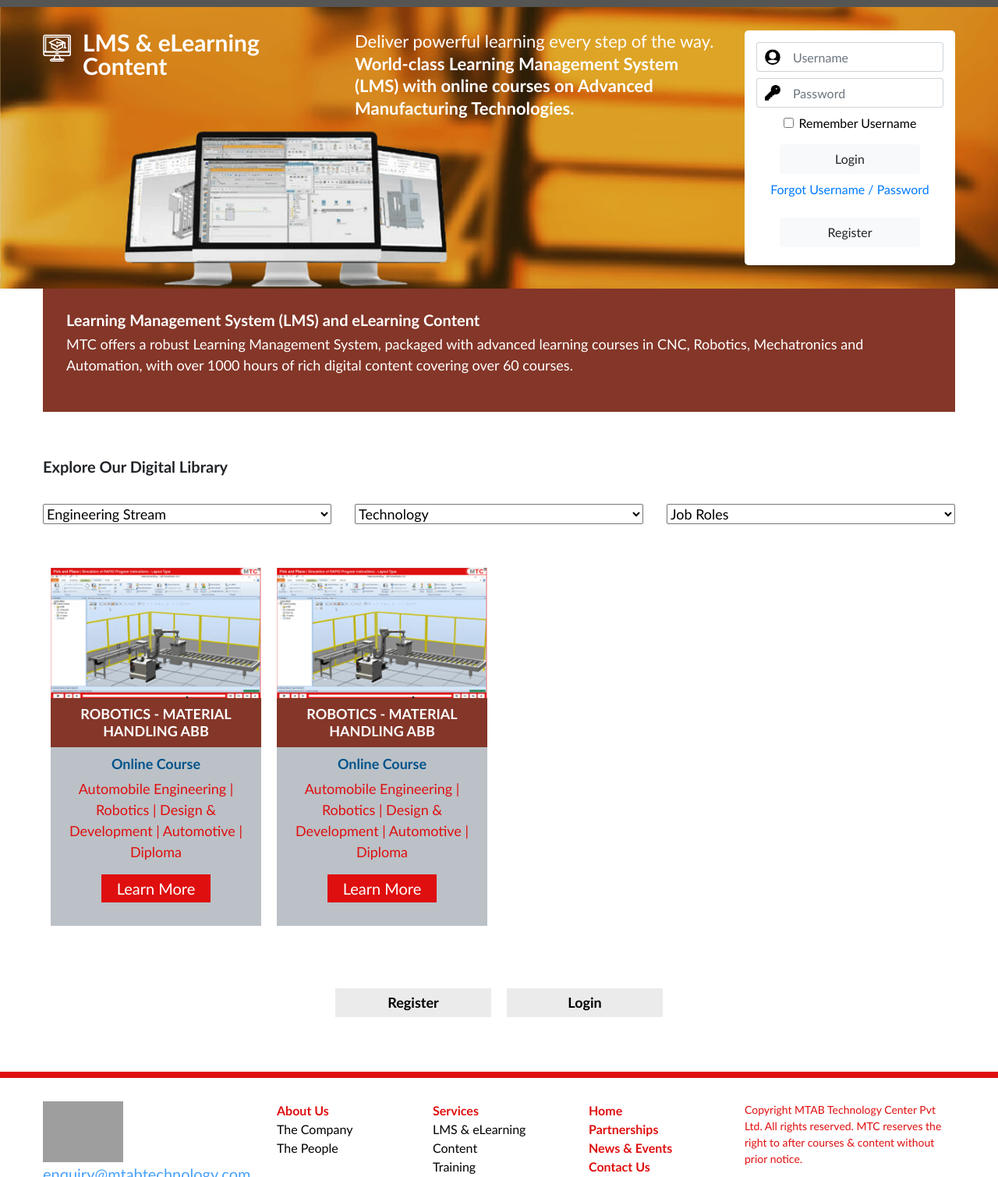
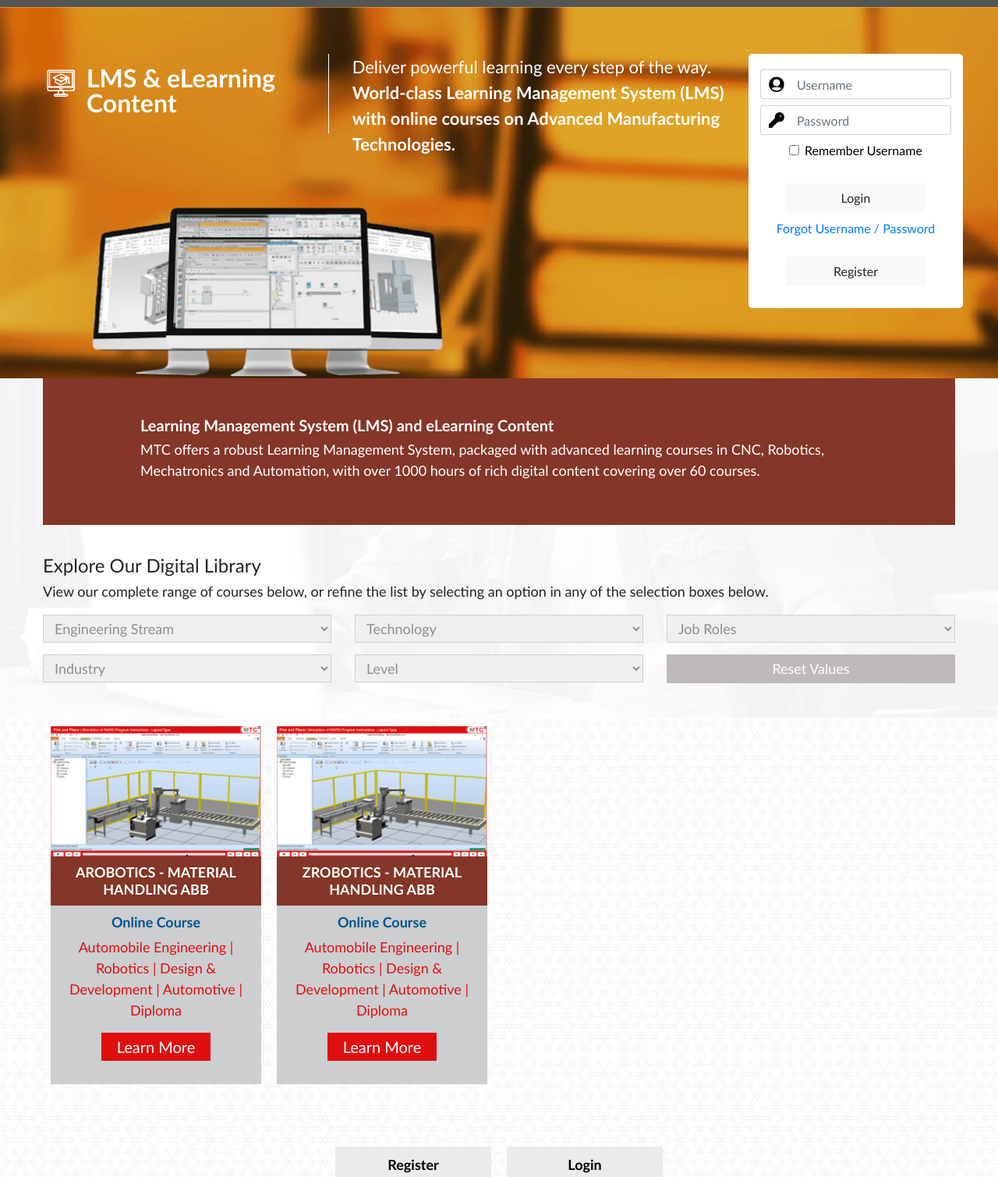
Before and after one commit to philsav/isotope-json-sort, a PHP site: page / in a window 1280 px wide. Shown: the part 317-1826 px from the top of the page at 78% size. Run offline with PHP 8.4, Linux system fonts and the light colour scheme; some web fonts are replaced; grey boxes are pictures that could not be loaded.

Commit message:
Working Isotope with reset

```diff
--- a/courses.json
+++ b/courses.json
@@ -1,6 +1,6 @@
 [
 	{
-		"course_name": "Robotics - Material Handling ABB",
+		"course_name": "ZRobotics - Material Handling ABB",
 		"course_eng_stream": "es-aeronautical",
 		"course_technology": "tech-cad",
 		"course_job_roles": "jr-design-dev",
@@ -11,7 +11,7 @@
 		"course_link": "12"
 	},
 	{
-		"course_name": "Robotics - Material Handling ABB",
+		"course_name": "ARobotics - Material Handling ABB",
 		"course_eng_stream": "es-automobile",
 		"course_technology": "tech-cae",
 		"course_job_roles": "jr-design-dev",
--- a/index.html
+++ b/index.html
@@ -45,7 +45,7 @@
 
       <!-- Banner-->
       <section class="banner">
-         <div class="container">
+         <div class="container-fluid">
             <div class="row">
                <div class="col-md-6 col-lg-4">
                   <div class="lms">
@@ -106,10 +106,11 @@
       <div class="clearfix"></div>
 
       <!--learning-->
+      <div class="content1">
       <div class="container">
          <section class="learning">
             <div class="row">
-               <div class="col-sm-12">
+               <div class="col-md-10 mx-auto">
                   <h3>Learning Management System (LMS) and eLearning Content</h3>
                   <p>
                      MTC offers a robust Learning Management System, packaged with advanced learning courses in CNC, Robotics, Mechatronics and Automation, with over 1000 hours of rich digital content covering over 60 courses.
@@ -117,14 +118,14 @@
                </div>
             </div>
          </section>
-      </div>
 
       <div class="clearfix"></div>
 
       <!--explore-->
-      <div class="container">
-         <section class="explore">
+         <div class="explore">
             <h3>Explore Our Digital Library</h3>
+            <p>View our complete range of courses below, or refine the list by selecting an option in any of the selection boxes below.
+            </p>
             <div class="row filters">
                <div class="col-md-4">
                   <select class="filter-select" value-group="engineering-stream">
@@ -155,25 +156,50 @@
                      <option value=".jr-process-plan">Process Planning</option>
                   </select>
                </div>
-               <div class="col-md-4"></div>
-               <div class="col-md-4"></div>
-               <div class="col-md-4"></div>
+
+               <div class="col-md-4">
+                  <select class="filter-select" value-group="job-role-stream">
+                     <option value="">Industry</option>
+                     <option value=".jr-design-dev">Automotive</option>
+                     <option value=".jr-draft-detail">Electronics</option>
+                     <option value=".jr-cae">Electrical</option>
+                  </select>
+               </div>
+
+               <div class="col-md-4">
+                  <select class="filter-select" value-group="job-role-stream">
+                     <option value="">Level</option>
+                     <option value=".jr-design-dev">Vocational Skills</option>
+                     <option value=".jr-draft-detail">Diploma</option>
+                     <option value=".jr-cae">Engineering Graduate</option>
+                  </select>
+               </div>
+
+               <div class="col-md-4">
+                  <button class="btn-secondary reset" data-filter="*">Reset Values</button>
+               </div>
+
             </div>
-         </section>
+         </div>
+      </div> </div>
 
          <!--courses-->
+         <div class="content2">
+            <div class="container">
+               <p class="no-results">Sorry there are no results, try a different selection</p>
          <section class="courses">
             <div class="grid" id="courses">
 
             </div>
          </section>
 
+         <div class="clearfix"></div>
+
          <section class="footer-register">
                <a class="reg" href="">Register</a>
                <a class="login" href="">Login</a>
          </section>
-
-      </div>
+      </div> </div>
 
       <!--footer-->
       <footer>
--- a/js/main.js
+++ b/js/main.js
@@ -7,6 +7,8 @@
 		xhr.onload = function() {
 			if (this.status === 200) {
 				const courses = JSON.parse(this.responseText);
+				courses.sort(dynamicSort('course_name'));
+
 				let output = '';
 
 				courses.forEach((course) => {
@@ -15,11 +17,12 @@
                  <img src="images/${course.course_image}" alt="">
                  <h4>${course.course_name}</h4>
                  <strong>Online Course</strong>
-                 <span class="course-links"><a href="">Automobile Engineering | Robotics | Design & Development | Automotive | Diploma</a></span>
+                 <span class="course-links">Automobile Engineering | Robotics | Design & Development | Automotive | Diploma</span>
                  <a href="${course.course_link}" class="learn-more">Learn More</a>
                  </div>
                  `;
 				});
+
 				document.querySelector('.grid').innerHTML = output;
 			}
 		};
@@ -27,9 +30,11 @@
 	})();
 
 	//ISOTOPE init Isotope
+	function courseSort() {
 		setTimeout(function() {
 			var $grid = $('.grid').isotope({
-			itemSelector: '.course-desc'
+				itemSelector: '.course-desc',
+				filter: '*'
 			});
 
 			// store filter for each group
@@ -45,6 +50,14 @@
 				var filterValue = concatValues(filters);
 				// set filter for Isotope
 				$grid.isotope({ filter: filterValue });
+
+				setTimeout(function() {
+					if ($('.course-desc:visible').length === 0) {
+						$('.no-results').css('display', 'block');
+					} else {
+						$('.no-results').css('display', 'none');
+					}
+				}, 500);
 			});
 
 			// flatten object by concatting values
@@ -56,4 +69,60 @@
 				return value;
 			}
 		}, 1000);
+	}
+	courseSort();
+
+	//dynamic sort
+	function dynamicSort(property) {
+		var sortOrder = 1;
+
+		if (property[0] === '-') {
+			sortOrder = -1;
+			property = property.substr(1);
+		}
+
+		return function(a, b) {
+			if (sortOrder == -1) {
+				return b[property].localeCompare(a[property]);
+			} else {
+				return a[property].localeCompare(b[property]);
+			}
+		};
+	}
+
+	//reset
+	$('.reset').on('click', function() {
+		$('.no-results').css('display', 'none');
+		courseSort();
+		//reset the dropdowns
+		$('select').each(function() {
+			$(this).val($('#' + $(this).attr('id') + ' option:first').val());
 		});
+	});
+});
+
+// $('.reset').on('click', function() {
+// 	$('.no-results').css('display', 'none');
+// 	$('.grid').isotope({
+// 		filter: filterValue
+// 	});
+// 	//reset the dropdowns
+// 	$('select').each(function() {
+// 		$(this).val($('#' + $(this).attr('id') + ' option:first').val());
+// 	});
+// });
+
+// $('.reset').click(function() {
+// 	$('select').each(function() {
+// 		$(this).val($('#' + $(this).attr('id') + ' option:first').val());
+// 	});
+// });
+
+//hide empty
+// $('.filters').on('change', function(event) {
+// 	setTimeout(function() {
+// 		if ($('.course-desc:visible').length === 0) {
+// 			$('.no-results').css('display', 'block');
+// 		}
+// 	}, 1000);
+// });
--- a/style.css
+++ b/style.css
@@ -13,6 +13,11 @@
 .container {
   width: 100%;
   max-width: 1200px;
+}
+
+.container-fluid {
+  width: 100%;
+  max-width: 1440px;
 }
 
 h2 {
@@ -38,6 +43,7 @@
 
 .registration {
   color: #fff;
+  font-size: 16px;
 }
 
 .registration a {
@@ -48,7 +54,7 @@
   color: #fff;
   background: url("images/banner.jpg") no-repeat bottom center;
   background-size: cover;
-  padding: 30px;
+  padding: 60px 30px 90px;
 }
 
 .banner .lms {
@@ -56,11 +62,13 @@
   display: -ms-flexbox;
   display: flex;
   font-size: 30px;
-  padding-bottom: 15px;
+  padding: 15px;
+  border-right: 1px solid #fff;
 }
 
 .banner .lms h2 {
   font-weight: 700;
+  font-size: 32px;
   padding-left: 15px;
   line-height: 1;
 }
@@ -78,16 +86,18 @@
 .banner .banner-text h3 {
   font-weight: 100;
   font-size: 22px;
-  line-height: 1.3;
+  padding-top: 0px;
+  line-height: 1.5;
 }
 
 .banner .banner-text h3 strong {
   font-weight: 700;
+  display: block;
 }
 
 .banner form {
   background: #fff;
-  padding: 15px;
+  padding: 20px 15px;
   border-radius: 5px;
   color: #000;
   max-width: 500px;
@@ -111,43 +121,79 @@
 }
 
 .banner form .form-check {
-  margin-bottom: 15px !important;
+  margin-bottom: 0px !important;
 }
 
 .banner form button {
   width: 180px;
 }
 
-.learning {
+.banner form .form-check-label {
+  margin-bottom: 30px;
+}
+
+.content1 {
+  background: url("images/bg.png") no-repeat;
+}
+
+.content1 .learning {
   background: var(--brown);
   color: #fff;
-  padding: 30px;
+  padding: 50px 30px 40px;
 }
 
-.explore {
-  padding: 60px 0px 30px;
+.content1 .explore {
+  padding: 40px 0px 30px;
 }
 
-.explore h3 {
-  padding-bottom: 30px;
+.content1 .explore h3 {
+  font-size: 24px;
+  font-weight: 500;
+  padding-bottom: 0px;
 }
 
-.explore select {
+.content1 .explore select {
   width: 100%;
   margin-bottom: 15px;
+  padding: 5px 10px;
+  border: 1px solid #d2cfcf;
+  color: #908d8d;
 }
 
-.courses {
+.content1 .explore .btn-secondary {
+  border: none;
+  background-color: #bfbaba;
+  padding: 5px 20px;
+  width: 100%;
+  -webkit-transition: 0.25s all ease;
+  transition: 0.25s all ease;
+}
+
+.content1 .explore .btn-secondary:hover {
+  background: #908d8d;
+}
+
+.content2 {
+  background: url("images/bg2.jpg") repeat;
+}
+
+.content2 .no-results {
+  display: none;
+  text-align: center;
+  padding-top: 10px;
+}
+
+.content2 .courses {
   padding: 0 0 60px;
 }
 
-.courses .grid-item {
+.content2 .courses .grid-item {
   width: 25%;
 }
 
-.courses .course-desc {
+.content2 .courses .course-desc {
   margin: 10px;
-  background: #bbc1c7;
+  background: #ccced0;
   display: -webkit-box;
   display: -ms-flexbox;
   display: flex;
@@ -168,7 +214,7 @@
   padding-bottom: 20px;
 }
 
-.courses .course-desc h4 {
+.content2 .courses .course-desc h4 {
   color: #fff;
   background: var(--brown);
   padding: 10px 15px;
@@ -177,20 +223,17 @@
   font-weight: 700;
 }
 
-.courses .course-desc strong {
+.content2 .courses .course-desc strong {
   font-size: 18px;
   color: #00538b;
 }
 
-.courses .course-desc span.course-links {
+.content2 .courses .course-desc span.course-links {
   padding: 5px 10px;
-}
-
-.courses .course-desc span.course-links a {
   color: #df0f0f;
 }
 
-.courses .course-desc a.learn-more {
+.content2 .courses .course-desc a.learn-more {
   background: #df0f0f;
   color: #fff;
   font-size: 20px;
@@ -200,7 +243,7 @@
   transition: 0.25s all ease;
 }
 
-.courses .course-desc a.learn-more:hover {
+.content2 .courses .course-desc a.learn-more:hover {
   text-decoration: none;
   background: var(--blue);
 }
@@ -221,7 +264,7 @@
 .footer-register a {
   display: inline-block;
   color: #000;
-  padding: 5px 0;
+  padding: 10px 0;
   font-weight: 700;
   margin: 10px;
   width: 200px;
--- a/style.scss
+++ b/style.scss
@@ -13,6 +13,11 @@
 .container {
 	width: 100%;
 	max-width: 1200px;
+}
+
+.container-fluid {
+	width: 100%;
+	max-width: 1440px;
 }
 
 h2 {
@@ -37,6 +42,7 @@
 }
 .registration {
 	color: #fff;
+	font-size: 16px;
 	a {
 		color: #fff;
 	}
@@ -46,14 +52,16 @@
 	color: #fff;
 	background: url("images/banner.jpg") no-repeat bottom center;
 	background-size: cover;
-	padding: 30px;
+	padding: 60px 30px 90px;
 
 	.lms {
 		display: flex;
 		font-size: 30px;
-		padding-bottom: 15px;
+		padding: 15px;
+		border-right: 1px solid #fff;
 		h2 {
 			font-weight: 700;
+			font-size: 32px;
 			padding-left: 15px;
 			line-height: 1;
 		}
@@ -68,16 +76,18 @@
 		h3 {
 			font-weight: 100;
 			font-size: 22px;
-			line-height: 1.3;
+			padding-top: 0px;
+			line-height: 1.5;
 			strong {
 				font-weight: 700;
+				display: block;
 			}
 		}
 	}
 
 	form {
 		background: #fff;
-		padding: 15px;
+		padding: 20px 15px;
 		border-radius: 5px;
 		color: #000;
 		max-width: 500px;
@@ -96,34 +106,63 @@
 			}
 		}
 		.form-check {
-			margin-bottom: 15px !important;
+			margin-bottom: 0px !important;
 		}
 		button {
 			width: 180px;
+		}
+		.form-check-label {
+			margin-bottom: 30px;
 		}
 	}
 }
 
 //learning
+.content1 {
+	background: url("images/bg.png") no-repeat;
 	.learning {
 		background: var(--brown);
 		color: #fff;
-	padding: 30px;
+		padding: 50px 30px 40px;
 	}
 
 	//explore
 	.explore {
-	padding: 60px 0px 30px;
+		padding: 40px 0px 30px;
 		h3 {
-		padding-bottom: 30px;
+			font-size: 24px;
+			font-weight: 500;
+			padding-bottom: 0px;
 		}
 		select {
 			width: 100%;
 			margin-bottom: 15px;
+			padding: 5px 10px;
+			border: 1px solid #d2cfcf;
+			color: #908d8d;
+		}
+		.btn-secondary {
+			border: none;
+			background-color: #bfbaba;
+			padding: 5px 20px;
+			width: 100%;
+			transition: 0.25s all ease;
+			&:hover {
+				background: #908d8d;
+			}
+		}
 	}
 }
 
 //courses
+.content2 {
+	background: url("images/bg2.jpg") repeat;
+
+	.no-results {
+		display: none;
+		text-align: center;
+		padding-top: 10px;
+	}
 	.courses {
 		padding: 0 0 60px;
 
@@ -133,7 +172,7 @@
 
 		.course-desc {
 			margin: 10px;
-		background: #bbc1c7;
+			background: #ccced0;
 			display: flex;
 			flex-direction: column;
 			justify-content: center;
@@ -158,9 +197,7 @@
 			}
 			span.course-links {
 				padding: 5px 10px;
-			a {
 				color: #df0f0f;
-			}
 			}
 			a.learn-more {
 				background: #df0f0f;
@@ -176,6 +213,7 @@
 			}
 		}
 	}
+}
 //footer-registration
 .footer-register {
 	display: flex;
@@ -185,7 +223,7 @@
 	a {
 		display: inline-block;
 		color: #000;
-		padding: 5px 0;
+		padding: 10px 0;
 		font-weight: 700;
 		margin: 10px;
 		width: 200px;
```
Also changed, not shown: images/bg.png, images/bg2.jpg (added), 1 other file. Lines whose indentation alone changed are shown as unchanged.
